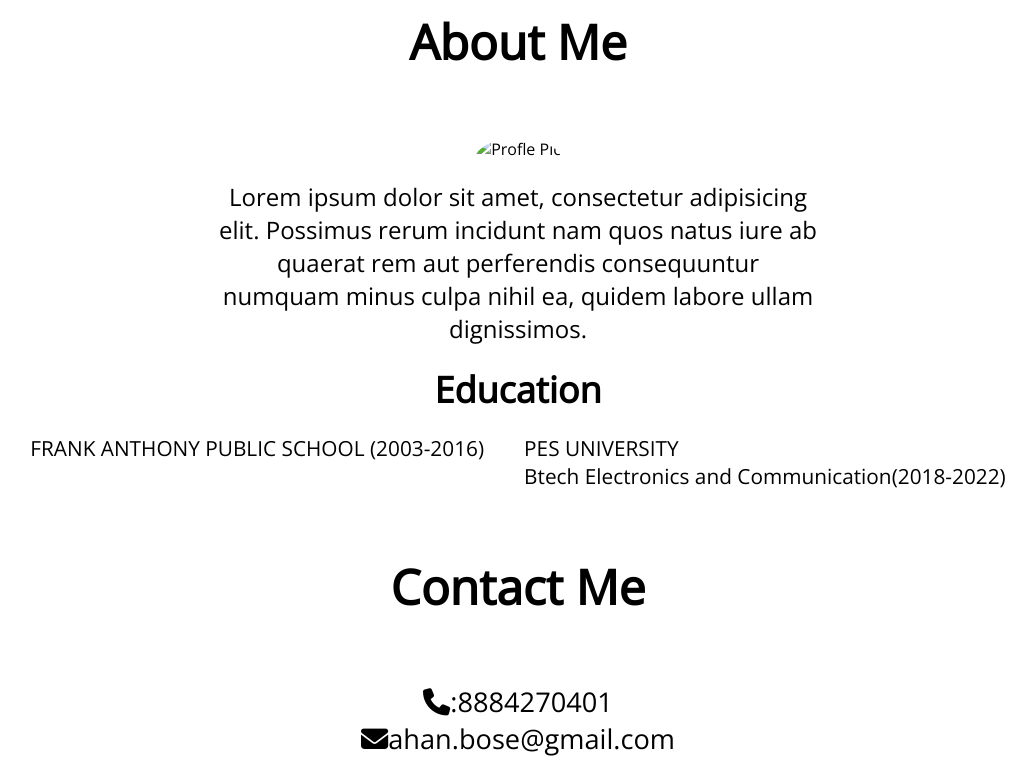
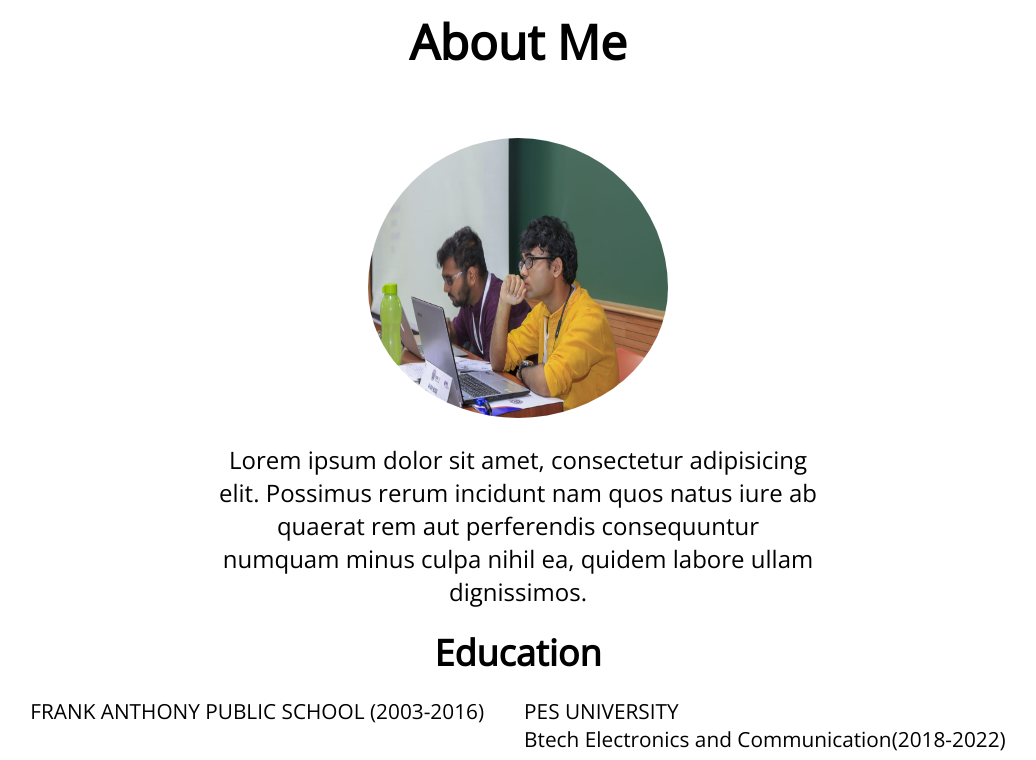
Before and after one commit to ahanbose18/portfolio.github.io, a plain HTML site: page index.html in a window 1280 px wide. Shown: the part 2460-3220 px from the top of the page, without its empty margins (122-1158 px from the left). Drawn offline with nearby package versions, Linux system fonts and the light colour scheme.

Commit message:
Update index.html

```diff
--- a/index.html
+++ b/index.html
@@ -245,7 +245,7 @@
     </div>
 
     <div class="about-me">
-        <img src="" alt="Profle Pic">
+        <img src="profile.jpeg" alt="Profle Pic">
 
         <div class="desc">
             <p>Lorem ipsum dolor sit amet, consectetur adipisicing elit. Possimus rerum incidunt nam quos natus iure ab quaerat rem aut perferendis consequuntur numquam minus culpa nihil ea, quidem labore ullam dignissimos.</p>
```
